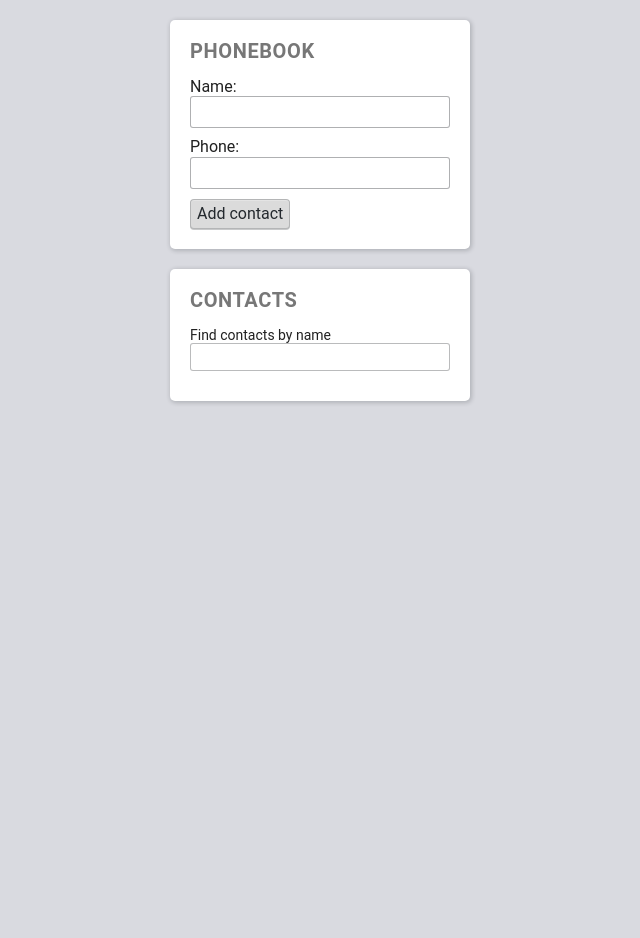
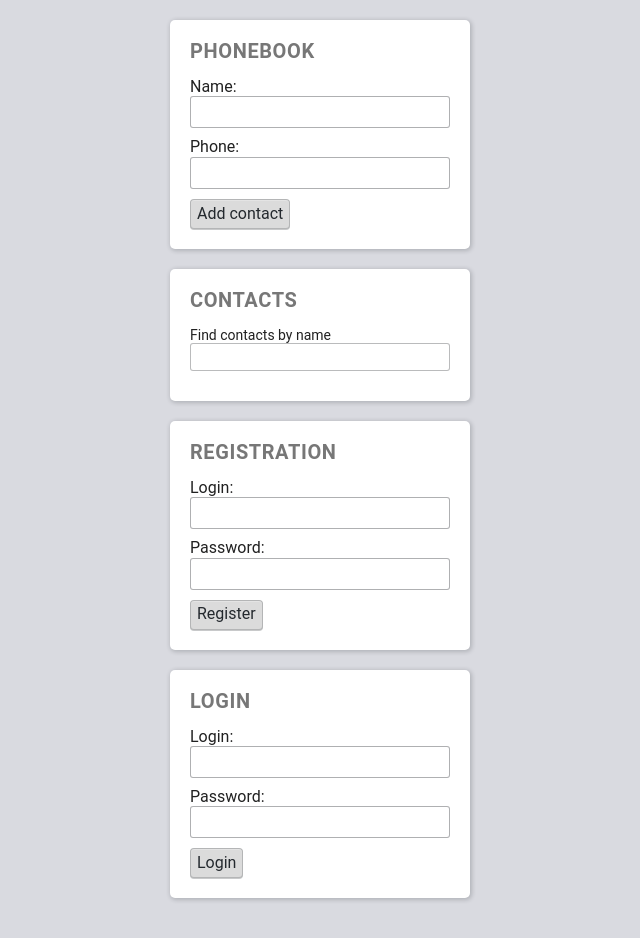
Before and after one commit to heorhii-aksiuk/goit-react-hw-08-phonebook, a React (Create React App) app: page / in a window 1280 px wide. Shown: the whole page, without its empty margins (320-960 px from the left). Before the commit the page ends 800 px from the top, so only its background shows below. Built offline with nearby package versions, Linux system fonts and the light colour scheme; no server answers.

Commit message:
Login and Register pages base

```diff
--- a/src/App.jsx
+++ b/src/App.jsx
@@ -1,9 +1,13 @@
 import ContactsPage from './pages/ContactsPage';
+import LoginPage from './pages/LoginPage';
+import RegisterPage from './pages/RegisterPage';
 
 export default function App() {
   return (
     <>
       <ContactsPage />
+      <RegisterPage />
+      <LoginPage />
     </>
   );
 }
--- /dev/null
+++ b/src/components/LoginForm/LoginForm.jsx
@@ -0,0 +1,43 @@
+import s from './LoginForm.module.css';
+
+export default function LoginForm() {
+  return (
+    <form onSubmit="">
+      <div className={s.wrapper}>
+        <label className={s.label} htmlFor="name">
+          Login:
+        </label>
+        <input
+          className={s.input}
+          value=""
+          onChange=""
+          type="text"
+          id="name"
+          name="name"
+          autoComplete="off"
+          required
+        />
+      </div>
+      <div className={s.wrapper}>
+        <label className={s.label} htmlFor="number">
+          Password:
+        </label>
+        <input
+          className={s.input}
+          value=""
+          onChange=""
+          type="password"
+          id="number"
+          name="number"
+          pattern="\+?\d{1,4}?[-.\s]?\(?\d{1,3}?\)?[-.\s]?\d{1,4}[-.\s]?\d{1,4}[-.\s]?\d{1,9}"
+          title="Phone number must be digits and can contain spaces, dashes, parentheses and can start with +"
+          required
+        />
+      </div>
+
+      <button className={s.button} type="submit">
+        Login
+      </button>
+    </form>
+  );
+}
--- /dev/null
+++ b/src/components/LoginForm/LoginForm.module.css
@@ -0,0 +1,51 @@
+.wrapper {
+  display: flex;
+  justify-content: space-between;
+  flex-direction: column;
+  padding-bottom: 10px;
+}
+
+.label {
+  font-size: 16px;
+}
+
+.input {
+  width: 100%;
+  padding-left: 15px;
+
+  height: 32px;
+  border: 1px solid var(--input-boarder-color);
+  border-radius: 3px;
+}
+
+.input::placeholder {
+  padding-left: 15px;
+}
+
+.button {
+  height: 30px;
+  background-color: var(--button-color);
+  border: 1px solid rgba(27, 31, 35, 0.2);
+  border-radius: 4px;
+  box-shadow: rgba(27, 31, 35, 0.24) 0 1px 0,
+    rgba(255, 255, 255, 0.25) 0 1px 0 inset;
+  box-sizing: border-box;
+  color: #24292e;
+  cursor: pointer;
+}
+
+.button:hover {
+  background-color: var(--button-hover);
+  text-decoration: none;
+  transition-duration: 0.1s;
+}
+
+.button:active {
+  background-color: var(--button-active);
+  box-shadow: rgba(225, 228, 232, 0.2) 0 1px 0 inset;
+  transition: none 0s;
+}
+
+.button:focus {
+  outline: 1px transparent;
+}
--- /dev/null
+++ b/src/components/RegisterForm/RegisterForm.jsx
@@ -0,0 +1,43 @@
+import s from './RegisterForm.module.css';
+
+export default function RegisterForm() {
+  return (
+    <form onSubmit="">
+      <div className={s.wrapper}>
+        <label className={s.label} htmlFor="name">
+          Login:
+        </label>
+        <input
+          className={s.input}
+          value=""
+          onChange=""
+          type="text"
+          id="name"
+          name="name"
+          autoComplete="off"
+          required
+        />
+      </div>
+      <div className={s.wrapper}>
+        <label className={s.label} htmlFor="number">
+          Password:
+        </label>
+        <input
+          className={s.input}
+          value=""
+          onChange=""
+          type="password"
+          id="number"
+          name="number"
+          pattern="\+?\d{1,4}?[-.\s]?\(?\d{1,3}?\)?[-.\s]?\d{1,4}[-.\s]?\d{1,4}[-.\s]?\d{1,9}"
+          title="Phone number must be digits and can contain spaces, dashes, parentheses and can start with +"
+          required
+        />
+      </div>
+
+      <button className={s.button} type="submit">
+        Register
+      </button>
+    </form>
+  );
+}
--- /dev/null
+++ b/src/components/RegisterForm/RegisterForm.module.css
@@ -0,0 +1,51 @@
+.wrapper {
+  display: flex;
+  justify-content: space-between;
+  flex-direction: column;
+  padding-bottom: 10px;
+}
+
+.label {
+  font-size: 16px;
+}
+
+.input {
+  width: 100%;
+  padding-left: 15px;
+
+  height: 32px;
+  border: 1px solid var(--input-boarder-color);
+  border-radius: 3px;
+}
+
+.input::placeholder {
+  padding-left: 15px;
+}
+
+.button {
+  height: 30px;
+  background-color: var(--button-color);
+  border: 1px solid rgba(27, 31, 35, 0.2);
+  border-radius: 4px;
+  box-shadow: rgba(27, 31, 35, 0.24) 0 1px 0,
+    rgba(255, 255, 255, 0.25) 0 1px 0 inset;
+  box-sizing: border-box;
+  color: #24292e;
+  cursor: pointer;
+}
+
+.button:hover {
+  background-color: var(--button-hover);
+  text-decoration: none;
+  transition-duration: 0.1s;
+}
+
+.button:active {
+  background-color: var(--button-active);
+  box-shadow: rgba(225, 228, 232, 0.2) 0 1px 0 inset;
+  transition: none 0s;
+}
+
+.button:focus {
+  outline: 1px transparent;
+}
--- a/src/pages/LoginPage.jsx
+++ b/src/pages/LoginPage.jsx
@@ -0,0 +1,13 @@
+import React from 'react';
+import Section from '../components/Section/Section';
+import LoginForm from '../components/LoginForm/LoginForm';
+
+export default function LoginPage() {
+  return (
+    <>
+      <Section title="Login">
+        <LoginForm />
+      </Section>
+    </>
+  );
+}
--- a/src/pages/RegisterPage.jsx
+++ b/src/pages/RegisterPage.jsx
@@ -0,0 +1,13 @@
+import React from 'react';
+import Section from '../components/Section/Section';
+import RegisterForm from '../components/RegisterForm/RegisterForm';
+
+export default function RegisterPage() {
+  return (
+    <>
+      <Section title="Registration">
+        <RegisterForm />
+      </Section>
+    </>
+  );
+}
```
